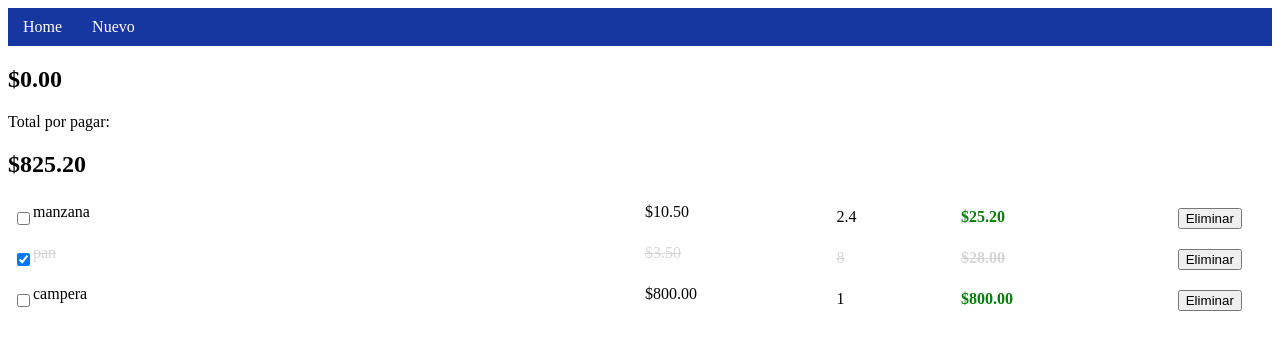
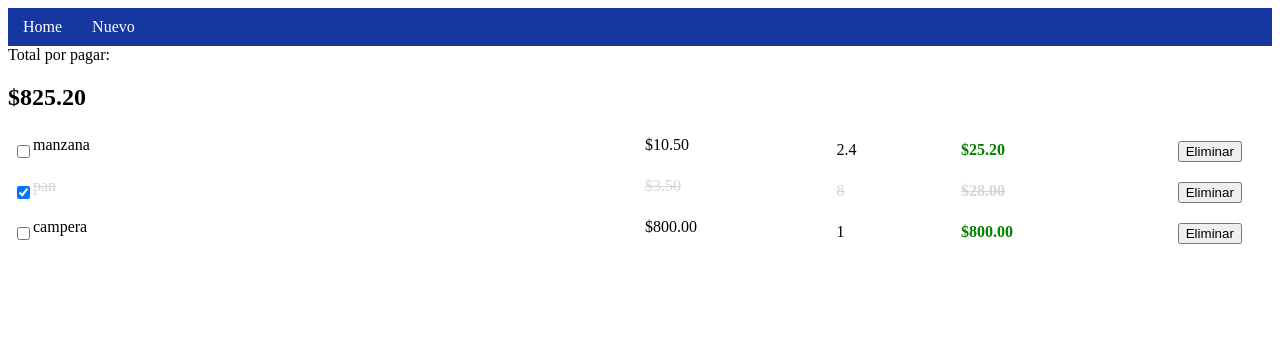
Before and after one commit to Santino0912/Tienda-TP-, an Angular app: page / in a window 1280 px wide. Shown: the top 350 px of the page. Built offline with nearby package versions, Linux system fonts and the light colour scheme.

Commit message:
Configure las rutas

```diff
--- a/src/app/app-routing.module.ts
+++ b/src/app/app-routing.module.ts
@@ -1,7 +1,19 @@
 import { NgModule } from '@angular/core';
 import { RouterModule, Routes } from '@angular/router';
+import { ItemComponent } from './components/item/item.component';
+import { AddItemComponent } from './components/add-item/add-item.component';
+import { ItemsComponent } from './components/items/items.component';
 
-const routes: Routes = [];
+const routes: Routes = [
+  {
+    path: '',
+    component: ItemsComponent
+  },
+  {
+    path: 'add',
+    component: AddItemComponent
+  }
+];
 
 @NgModule({
   imports: [RouterModule.forRoot(routes)],
--- a/src/app/app.component.html
+++ b/src/app/app.component.html
@@ -1,5 +1,6 @@
 <div>
 <app-header></app-header>
-<app-total></app-total>
-<app-items></app-items>
+
+
+<router-outlet></router-outlet>
 </div>
```
